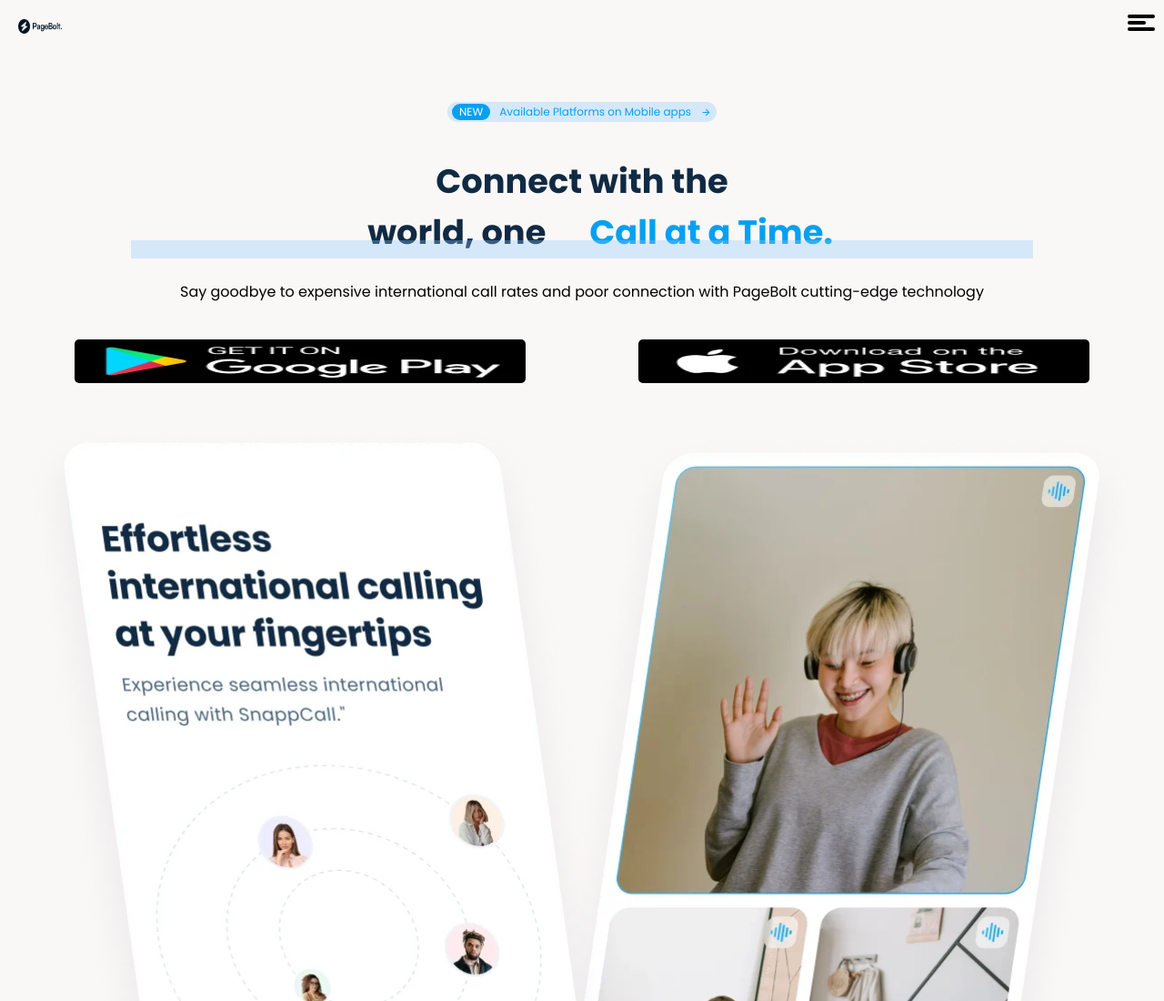
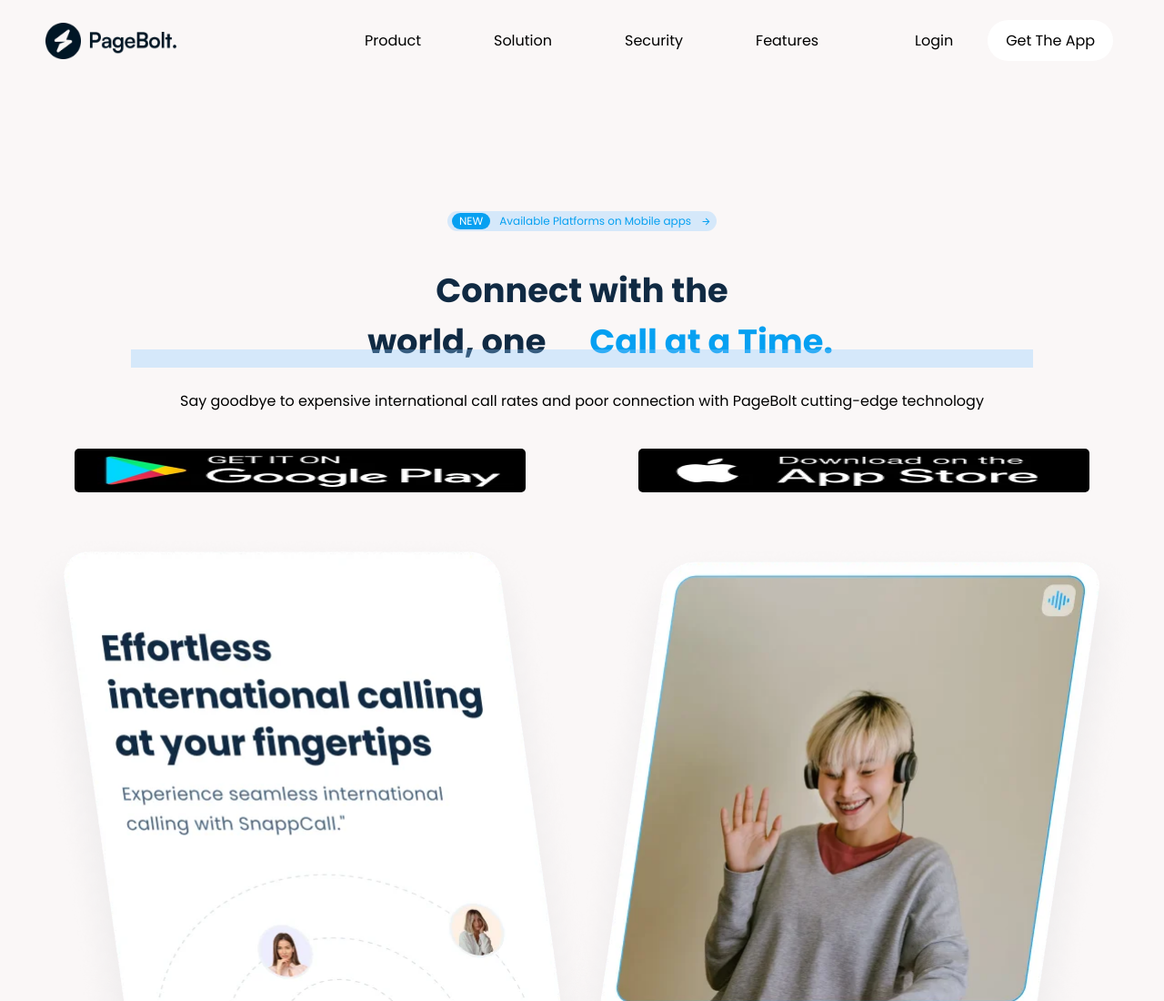
Before and after one commit to emaicorp/PageBolt, a plain HTML site: page index.html in a window 1280 px wide. Shown: the top 1100 px of the page at 91% size. Drawn offline with nearby package versions, Linux system fonts and the light colour scheme.

Commit message:
made changes

```diff
--- a/assets/css/style.css
+++ b/assets/css/style.css
@@ -710,9 +710,89 @@ footer{
 *{
   /* border: 1px solid red; */
 }
-
+.log{
+  display: none;
+}
 
 
 
 
 /* MEDIA QUERY */
+
+@media only screen and (max-width:280px) {
+
+}
+
+@media only screen and (max-width : 400px){
+
+}
+@media  only screen and (min-width : 768px) {
+
+  nav{
+    padding: 16px 50px;
+  }
+  .icon{
+    height: 5vh;
+    width: 18vh;
+  }
+nav ul{
+  display: flex;
+  align-items: center;
+  /* justify-content: space-around; */
+  width: fit-content;
+  list-style-type: none;
+
+}
+nav ul li{
+  margin-left: 10vh;
+  transition: all 0.3s ease;
+}
+nav ul li:hover{
+  color: #06a0f1;
+  cursor: pointer;
+}
+.log{
+  display: flex;
+  justify-content: space-around;
+  align-items: center;
+  /* border: 1px solid red; */
+  width: 20%;
+  a{
+    text-decoration: none;
+    color: black;
+  }
+}
+.log a:nth-child(1):hover{
+  color: #06a0f1;
+}
+.log a:nth-child(2){
+  padding: 10px 20px;
+  background-color: white;
+  border-radius: 50px;
+  transition: all 0.5s ease;
+}
+.log a:nth-child(2):hover{
+  background-color: #06a0f1;
+  color: white;
+}
+#toggler{
+  display: none;
+}
+.empty{
+  /* border: 1px solid red; */
+  height: 25vh;
+}
+
+}
+
+@media only screen and (min-width:900px) and (max-width: 1024px){
+
+
+}
+@media only screen and  (min-width:801px) and (max-width: 820px) {
+
+
+}
+@media only screen and (min-width:700px) and (max-width:800px){
+
+}
--- a/index.html
+++ b/index.html
@@ -33,10 +33,15 @@
                                     <img src="./assets/images/pagebolt-logo.webp" alt="" srcset="">
                                 </div>
                                 <ul>
-                                    <li></li>
-                                    <li></li>
-                                    <li></li>
+                                    <li>Product</li>
+                                    <li>Solution</li>
+                                    <li>Security</li>
+                                    <li>Features</li>
                                 </ul>
+                                <div class="log">
+                                    <a href="#">Login</a>
+                                    <a href="#" > Get The App</a>
+                                </div>
                                 <div class="toggle">
                                     <button id="toggler">
                                         <span id="first"></span>
@@ -49,9 +54,10 @@
                         <!-- SIDE BAR BEGINS HERE -->
                         <div class="sidebar" id="sidebar">
                             <ul>
-                                <li></li>
-                                <li></li>
-                                <li></li>
+                                <li>Product</li>
+                                <li>Solution</li>
+                                <li>Security</li>
+                                <li>Features</li>
                             </ul>
                         </div>
                         <!-- BACKGROUND OVERLAY -->
```
